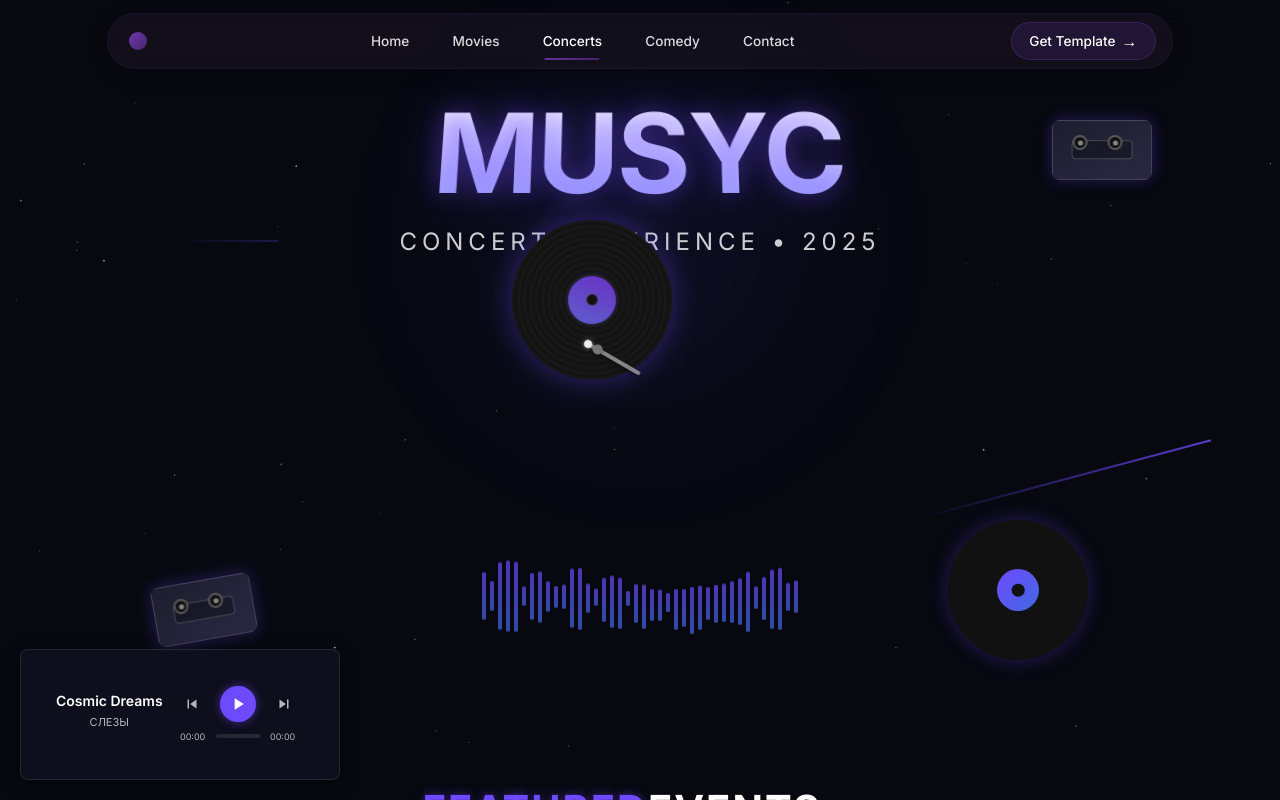
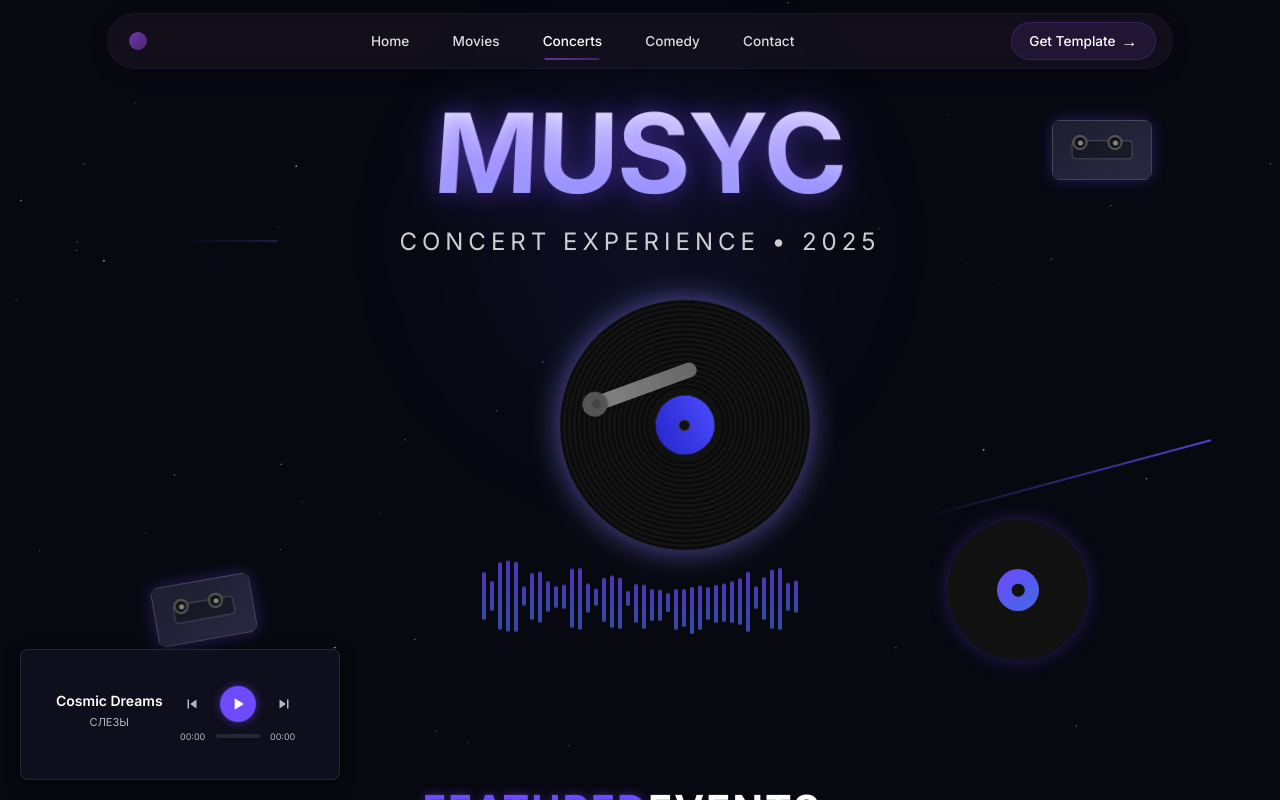
Before and after one commit to CodyBrat/showly, a React (Vite) app: page /concerts in a window 1280 px wide. Built offline with nearby package versions, Linux system fonts and the light colour scheme.

Commit message:
fix the vinyl

```diff
--- a/src/pages/ConcertBookingPage.jsx
+++ b/src/pages/ConcertBookingPage.jsx
@@ -391,7 +391,6 @@ export default function ConcertBookingPage() {
                 <div className="vinyl-label">
                   <div className="vinyl-hole"></div>
                 </div>
-                <div className="vinyl-arm"></div>
               </div>
 
               <div className="poster-caption">
--- a/src/pages/Concerts.jsx
+++ b/src/pages/Concerts.jsx
@@ -486,7 +486,7 @@ export default function Concerts() {
       {/* Hero section */}
       <div className="cosmic-hero">
         <div className="cosmic-title-container">
-          <h1 className="cosmic-title">MUSyc</h1>
+          <h1 className="cosmic-title">MUSyC</h1>
           <p className="cosmic-subtitle">CONCERT EXPERIENCE • 2025</p>
 
           <div className="vinyl-display">
--- a/src/styles/ConcertBookingPage.css
+++ b/src/styles/ConcertBookingPage.css
@@ -7,7 +7,6 @@
   color: var(--text-color, #ffffff);
   font-family: 'Inter', sans-serif;
   overflow-x: hidden;
-  background-color: #0a0a20;
 }
 
 .concert-booking-backdrop {
@@ -21,28 +20,6 @@
   background-repeat: no-repeat;
   filter: blur(6px) brightness(0.5);
   z-index: -2;
-}
-
-.concert-booking-backdrop::after {
-  content: '';
-  position: absolute;
-  top: 0;
-  left: 0;
-  right: 0;
-  bottom: 0;
-  background-image:
-    radial-gradient(circle at 10% 20%, rgba(255, 255, 255, 0.2) 1px, transparent 1px),
-    radial-gradient(circle at 30% 50%, rgba(255, 255, 255, 0.1) 1px, transparent 1px),
-    radial-gradient(circle at 50% 70%, rgba(255, 255, 255, 0.15) 1px, transparent 1px),
-    radial-gradient(circle at 70% 40%, rgba(255, 255, 255, 0.2) 1px, transparent 1px),
-    radial-gradient(circle at 90% 80%, rgba(255, 255, 255, 0.15) 1px, transparent 1px);
-  background-size:
-    250px 250px,
-    200px 200px,
-    300px 300px,
-    220px 220px,
-    280px 280px;
-  z-index: 1;
 }
 
 .concert-booking-overlay {
@@ -59,15 +36,6 @@
   z-index: -1;
 }
 
-.concert-booking-overlay::before {
-  content: '';
-  position: absolute;
-  width: 100%;
-  height: 100%;
-  background: radial-gradient(circle at 50% 50%, rgba(104, 109, 224, 0.15), transparent 70%);
-  z-index: -1;
-}
-
 /* Loader with music equalizer effect */
 .concert-booking-loader {
   position: fixed;
@@ -346,50 +314,14 @@
   width: 80%;
   height: 80%;
   border-radius: 50%;
-  background-color: #111;
+  background-color: #000;
   top: 50%;
   left: 0;
   transform: translate(-50%, -50%) rotate(-20deg);
   opacity: 0;
   transition: all 0.5s ease;
-  box-shadow: 0 0 20px rgba(104, 109, 224, 0.4);
+  box-shadow: 0 5px 15px rgba(0, 0, 0, 0.8);
   z-index: -1;
-}
-
-.vinyl-arm {
-  position: absolute;
-  width: 40%;
-  height: 4px;
-  background-color: rgba(180, 180, 180, 0.7);
-  right: -15%;
-  top: 45%;
-  border-radius: 2px;
-  transform-origin: right;
-  transform: rotate(30deg);
-  z-index: 3;
-}
-
-.vinyl-arm::before {
-  content: '';
-  position: absolute;
-  width: 10px;
-  height: 10px;
-  background-color: #777;
-  border-radius: 50%;
-  right: -2px;
-  top: -3px;
-}
-
-.vinyl-arm::after {
-  content: '';
-  position: absolute;
-  width: 8px;
-  height: 8px;
-  background-color: #eee;
-  border-radius: 50%;
-  left: 0;
-  top: -2px;
-  box-shadow: 0 0 5px rgba(255, 255, 255, 0.4);
 }
 
 .vinyl-grooves {
@@ -399,21 +331,22 @@
   right: 5%;
   bottom: 5%;
   border-radius: 50%;
+  border: 1px solid rgba(255, 255, 255, 0.2);
   overflow: hidden;
-  background: repeating-radial-gradient(
-    circle at center,
-    #1a1a1a 0px,
-    #1a1a1a 1px,
-    #222 1px,
-    #222 2px,
-    #1a1a1a 2px,
-    #1a1a1a 3px,
-    #222 3px,
-    #222 4px
-  );
 }
 
 .vinyl-grooves::before {
+  content: '';
+  position: absolute;
+  top: 5%;
+  left: 5%;
+  right: 5%;
+  bottom: 5%;
+  border-radius: 50%;
+  border: 1px solid rgba(255, 255, 255, 0.15);
+}
+
+.vinyl-grooves::after {
   content: '';
   position: absolute;
   top: 15%;
@@ -421,20 +354,7 @@
   right: 15%;
   bottom: 15%;
   border-radius: 50%;
-  border: 1px solid rgba(100, 100, 100, 0.2);
-  z-index: 1;
-}
-
-.vinyl-grooves::after {
-  content: '';
-  position: absolute;
-  top: 40%;
-  left: 40%;
-  right: 40%;
-  bottom: 40%;
-  border-radius: 50%;
-  border: 1px solid rgba(100, 100, 100, 0.1);
-  z-index: 1;
+  border: 1px solid rgba(255, 255, 255, 0.1);
 }
 
 .vinyl-label {
@@ -444,13 +364,11 @@
   top: 50%;
   left: 50%;
   transform: translate(-50%, -50%);
-  background: linear-gradient(135deg, #5e60ce, #6930c3);
+  background-color: var(--accent-color, #33ccff);
   border-radius: 50%;
   display: flex;
   align-items: center;
   justify-content: center;
-  box-shadow: 0 0 10px rgba(104, 109, 224, 0.2);
-  z-index: 2;
 }
 
 .vinyl-hole {
@@ -458,7 +376,6 @@
   height: 15%;
   background-color: #000;
   border-radius: 50%;
-  border: 1px solid rgba(255, 255, 255, 0.1);
 }
 
 .concert-poster:hover img {
@@ -472,19 +389,9 @@
   animation: spin 10s linear infinite;
 }
 
-.concert-poster:hover .vinyl-arm {
-  animation: armMove 2s ease-in-out 0.5s forwards;
-}
-
 @keyframes spin {
   from { transform: translate(-30%, -50%) rotate(0deg); }
   to { transform: translate(-30%, -50%) rotate(360deg); }
-}
-
-@keyframes armMove {
-  0% { transform: rotate(30deg); }
-  15% { transform: rotate(0deg); }
-  100% { transform: rotate(0deg); }
 }
 
 .poster-caption {
--- a/src/styles/Concerts.css
+++ b/src/styles/Concerts.css
@@ -458,21 +458,22 @@
   padding: 0;
 }
 
-/* Vinyl display in hero section */
+/* Vinyl record display */
 .vinyl-display {
   position: relative;
-  width: 200px;
-  height: 200px;
+  width: 250px;
+  height: 250px;
   margin: 40px auto 0;
 }
 
 .vinyl-record {
-  width: 100%;
-  height: 100%;
-  background: #111;
-  border-radius: 50%;
-  box-shadow: 0 0 30px rgba(110, 74, 255, 0.4);
-  position: relative;
+  position: absolute;
+  width: 250px;
+  height: 250px;
+  border-radius: 50%;
+  background-color: #111;
+  box-shadow: 0 0 30px rgba(130, 130, 255, 0.6);
+  animation: rotate 20s linear infinite;
   overflow: hidden;
 }
 
@@ -481,14 +482,13 @@
   position: absolute;
   top: 0;
   left: 0;
-  right: 0;
-  bottom: 0;
+  width: 100%;
+  height: 100%;
   background: repeating-radial-gradient(
-    circle,
-    rgba(30, 30, 30, 0.5) 0px,
-    rgba(30, 30, 30, 0.5) 3px,
-    rgba(20, 20, 20, 0.5) 3px,
-    rgba(20, 20, 20, 0.5) 6px
+    circle at center,
+    rgba(40, 40, 40, 0.3) 0px,
+    rgba(0, 0, 0, 0.6) 4px,
+    rgba(40, 40, 40, 0.3) 5px
   );
   border-radius: 50%;
 }
@@ -498,10 +498,11 @@
   top: 50%;
   left: 50%;
   transform: translate(-50%, -50%);
-  width: 40%;
-  height: 40%;
-  background: linear-gradient(135deg, var(--cosmic-accent), #4169e1);
-  border-radius: 50%;
+  width: 80px;
+  height: 80px;
+  background-color: rgb(100, 110, 255);
+  border-radius: 50%;
+  border: 8px solid #111;
 }
 
 .vinyl-label::after {
@@ -510,40 +511,54 @@
   top: 50%;
   left: 50%;
   transform: translate(-50%, -50%);
-  width: 20%;
-  height: 20%;
-  background: #111;
+  width: 10px;
+  height: 10px;
+  background-color: #111;
   border-radius: 50%;
 }
 
 .vinyl-arm {
   position: absolute;
-  top: 50%;
-  right: -40px;
+  top: 60px;
+  right: -30px;
   width: 120px;
-  height: 8px;
-  background: rgba(100, 100, 100, 0.7);
+  height: 15px;
+  background-color: #777;
+  border-radius: 7px;
+  transform: rotate(-20deg);
   transform-origin: right center;
-  transform: translateY(-50%) rotate(-20deg);
-  z-index: 2;
-  border-radius: 4px;
-  box-shadow: 0 2px 4px rgba(0, 0, 0, 0.5);
+  box-shadow: 0 0 10px rgba(0, 0, 0, 0.3);
 }
 
 .vinyl-arm::before {
   content: '';
   position: absolute;
   top: -5px;
+  right: 5px;
+  width: 25px;
+  height: 25px;
+  background-color: #555;
+  border-radius: 50%;
+}
+
+.vinyl-arm::after {
+  content: '';
+  position: absolute;
+  top: 3px;
   left: 10px;
-  width: 18px;
-  height: 18px;
-  background: rgba(120, 120, 120, 0.8);
-  border-radius: 50%;
-  box-shadow: 0 2px 4px rgba(0, 0, 0, 0.5);
-}
-
-.spin-animation {
-  animation: spin 8s linear infinite;
+  width: 8px;
+  height: 8px;
+  background-color: #444;
+  border-radius: 50%;
+}
+
+@keyframes rotate {
+  0% {
+    transform: rotate(0deg);
+  }
+  100% {
+    transform: rotate(360deg);
+  }
 }
 
 /* Equalizer animation for section titles */
```
